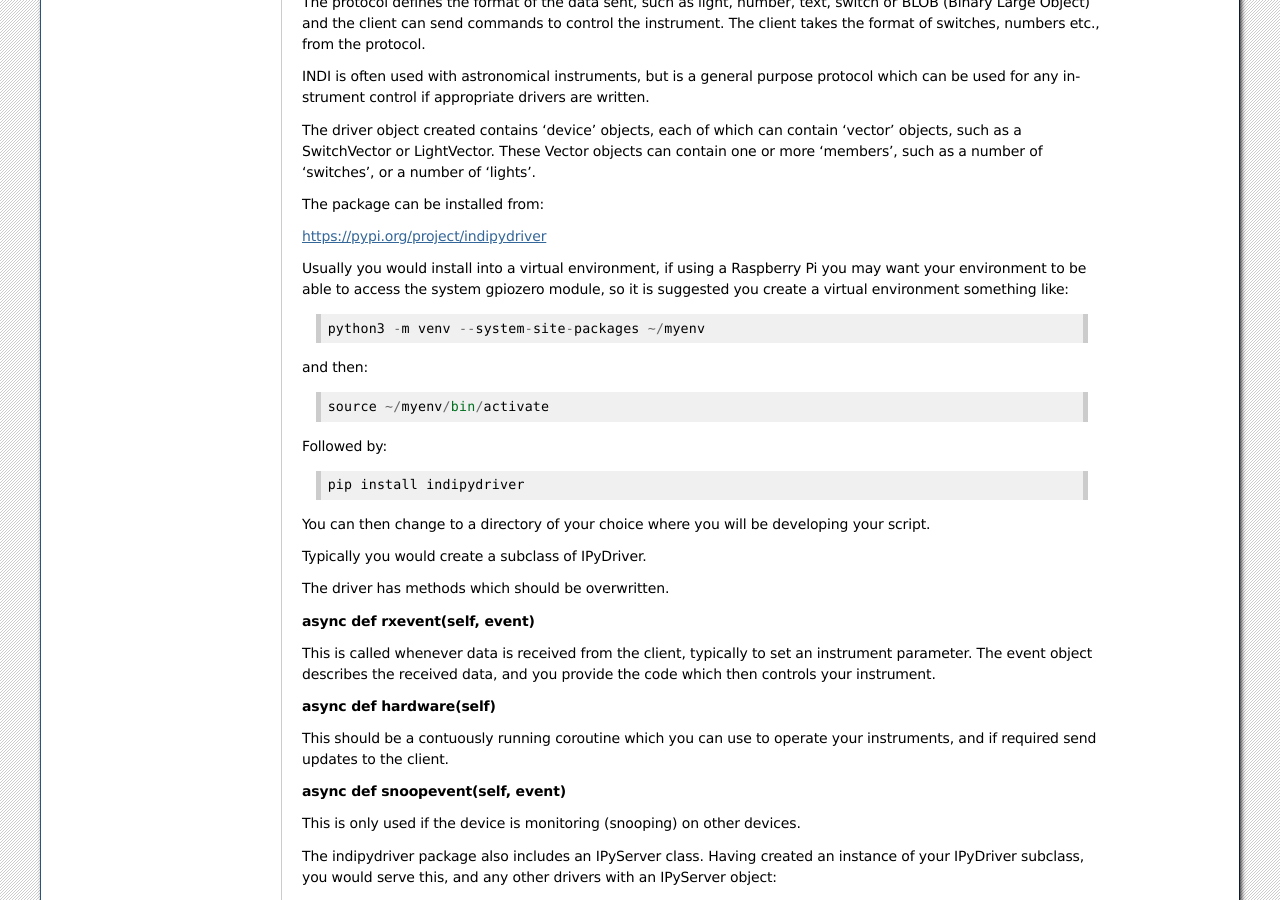
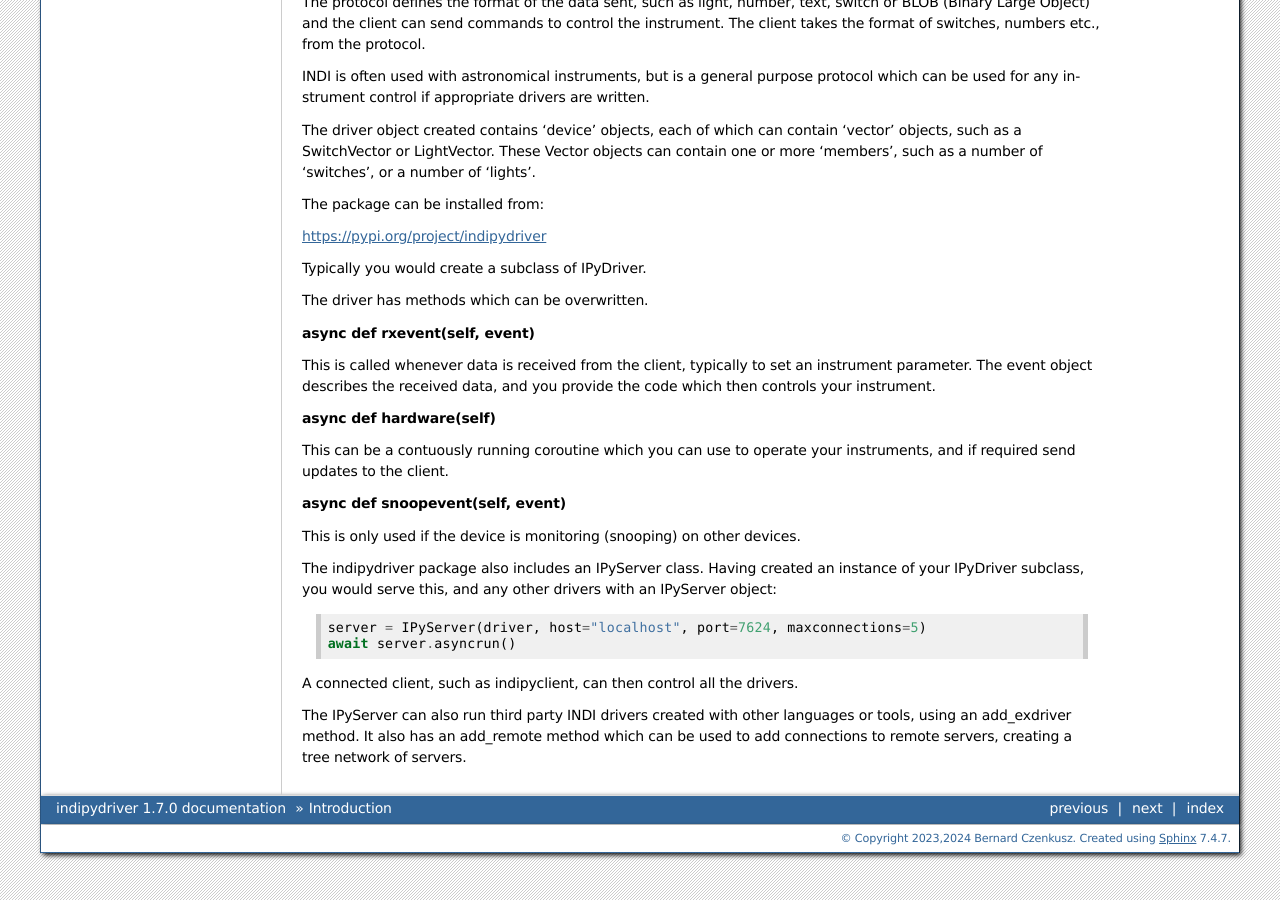
Before and after one commit to bernie-skipole/indipydriver, a Sphinx documentation site: the page built from docs/source/usage/introduction.rst, in a window 1280 px wide and 900 px high, scrolled down 431 px. Built offline with Sphinx 7.4.7, drawn with Linux system fonts in a browser that asks for light colours.

Commit message:
Doc update

```diff
--- a/docs/source/usage/introduction.rst
+++ b/docs/source/usage/introduction.rst
@@ -27,23 +27,9 @@ The package can be installed from:
 
 https://pypi.org/project/indipydriver
 
-Usually you would install into a virtual environment, if using a Raspberry Pi you may want your environment to be able to access the system gpiozero module, so it is suggested you create a virtual environment something like::
-
-    python3 -m venv --system-site-packages ~/myenv
-
-and then::
-
-    source ~/myenv/bin/activate
-
-Followed by::
-
-    pip install indipydriver
-
-You can then change to a directory of your choice where you will be developing your script.
-
 Typically you would create a subclass of IPyDriver.
 
-The driver has methods which should be overwritten.
+The driver has methods which can be overwritten.
 
 **async def rxevent(self, event)**
 
@@ -51,7 +37,7 @@ This is called whenever data is received from the client, typically to set an in
 
 **async def hardware(self)**
 
-This should be a contuously running coroutine which you can use to operate your instruments, and if required send updates to the client.
+This can be a contuously running coroutine which you can use to operate your instruments, and if required send updates to the client.
 
 **async def snoopevent(self, event)**
 
```
